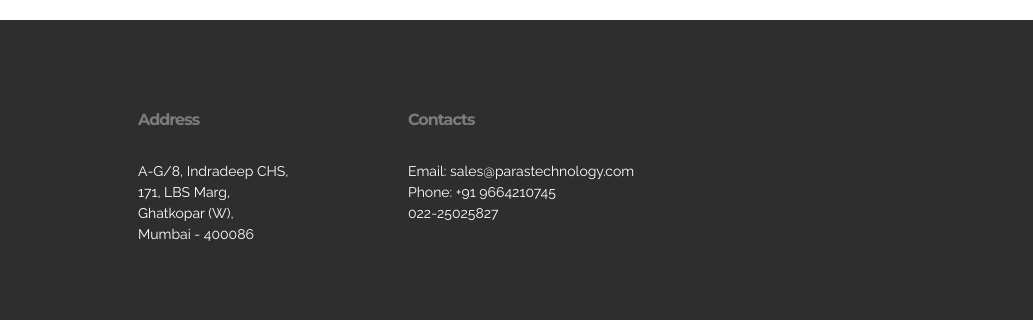
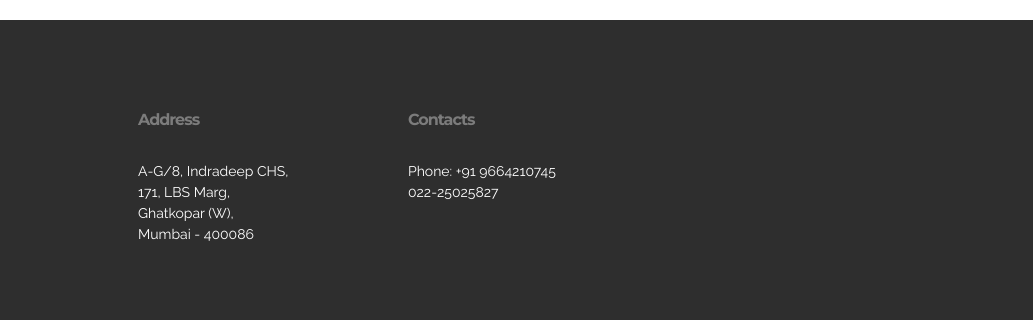
Before and after one commit to darshitvvora/parastech, a plain HTML site: page index.html in a window 1280 px wide. Shown: the part 2712-3032 px from the top of the page, 247-1280 px from the left. Drawn offline with Linux system fonts and the light colour scheme.

Commit message:
Update index.html

```diff
--- a/index.html
+++ b/index.html
@@ -265,7 +265,6 @@
             </div>
             <div class="mbr-footer-content col-xs-12 col-md-3">
                 <p><strong>Contacts</strong><br>
-Email: sales@parastechnology.com<br>
 Phone: +91 9664210745<br>022-25025827<br><br></p>
             </div>
             <div class="mbr-footer-content col-xs-12 col-md-3">
```
